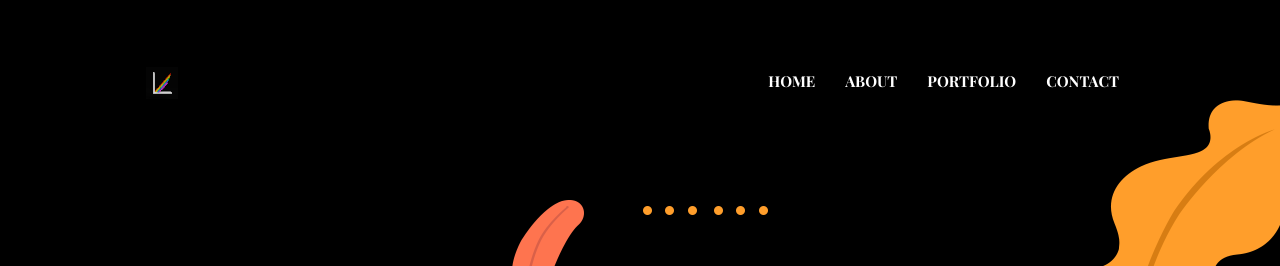
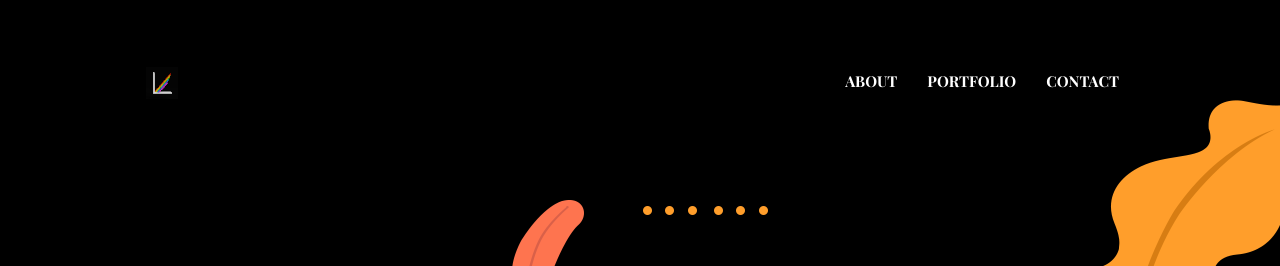
Before and after one commit to SpectralVectors/spectralvectors.github.io, a Jekyll site: the page built from index.html, in a window 1280 px wide. Shown: the top 266 px of the page. Built offline with Jekyll 4.4.1, drawn with Linux system fonts in a browser that asks for light colours.

Commit message:
Update header.html

```diff
--- a/_includes/header.html
+++ b/_includes/header.html
@@ -14,9 +14,7 @@
 
     <div class="collapse navbar-collapse text-center" id="navigation">
       <ul class="navbar-nav ml-auto">
-        <li class="nav-item active">
-          <a class="nav-link" href="{{ site.baseurl }}/">Home</a>
-        </li>
+
         {% for link in site.data.settings.menu %}
           <li class="nav-item {{ class }}">
             <a class="nav-link" href="{{ link.link }}">{{ link.name }}</a>
```
